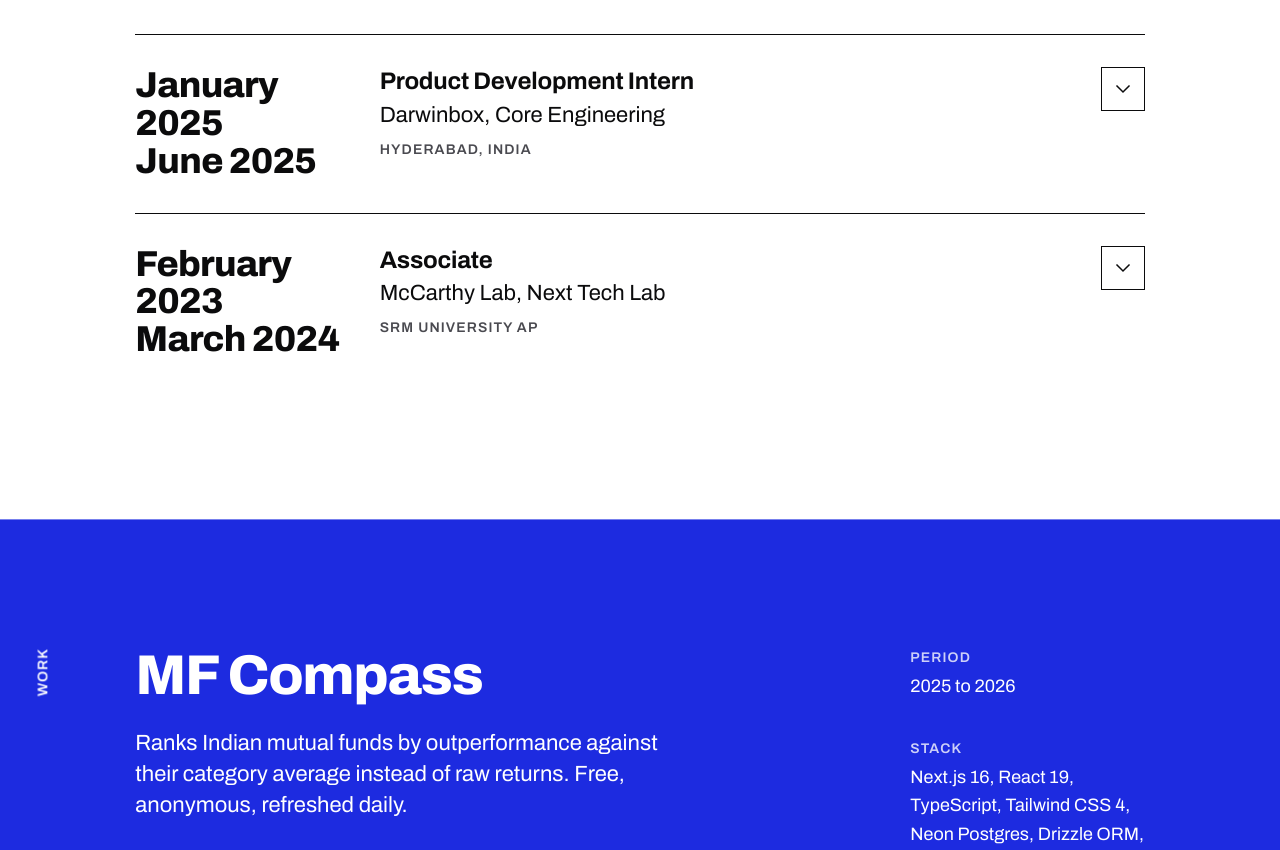
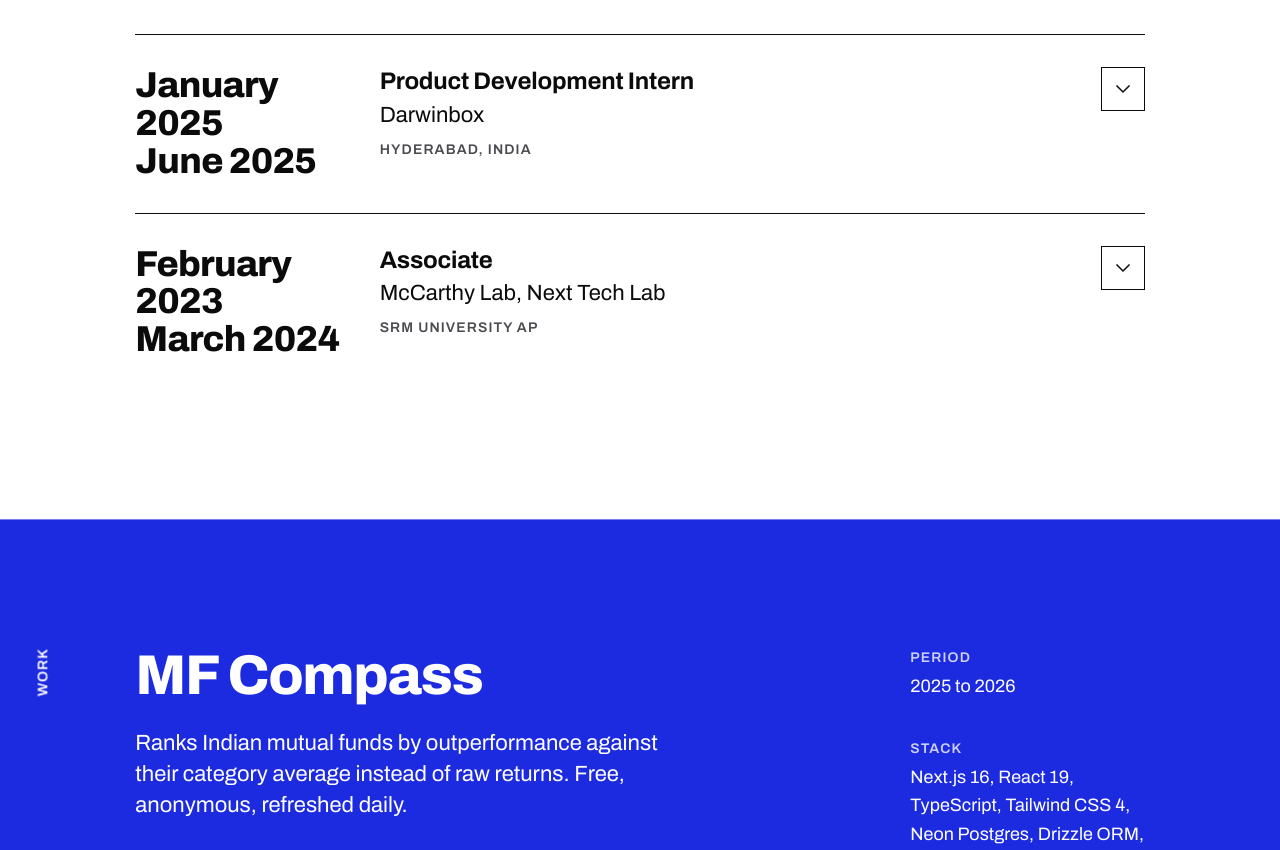
Before and after one commit to adivishnu-a/portfolio, a Next.js app: page / in a window 1280 px wide. Shown: the part 1553-2403 px from the top of the page. Built offline with nearby package versions, Linux system fonts and the light colour scheme.

Commit message:
Intern role was not in Core Engineering

```diff
--- a/content/experience.ts
+++ b/content/experience.ts
@@ -22,7 +22,6 @@
     role: "Product Development Intern",
     org: "Darwinbox",
     orgUrl: "https://darwinbox.com",
-    team: "Core Engineering",
     location: "Hyderabad, India",
     start: "2025-01",
     end: "2025-06",
--- a/content/work/darwinbox.mdx
+++ b/content/work/darwinbox.mdx
@@ -1,6 +1,6 @@
 ## In one paragraph
 
-Darwinbox is an enterprise HR platform. I joined the Core Engineering team as an intern in January 2025, converted to SDE-1 in July 2025, and left in August 2026. The work was the layer underneath an HR product that nobody sees when it works: who is allowed to see what, what changed and when, how locations and employees get provisioned, and how the product reads in languages other than English. Everything below is at the level of detail on my resume.
+Darwinbox is an enterprise HR platform. I joined as an intern in January 2025, moved into the Core Engineering team when I converted to SDE-1 in July 2025, and left in August 2026. The work was the layer underneath an HR product that nobody sees when it works: who is allowed to see what, what changed and when, how locations and employees get provisioned, and how the product reads in languages other than English. Everything below is at the level of detail on my resume.
 
 ## Audit trail migration
 
```
